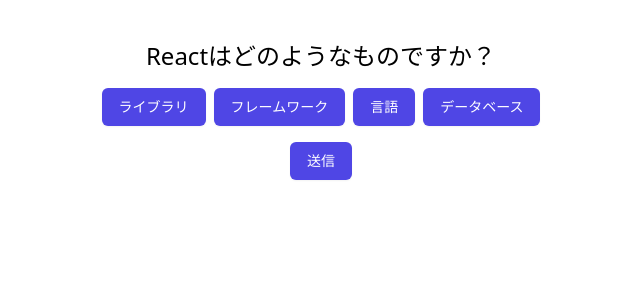
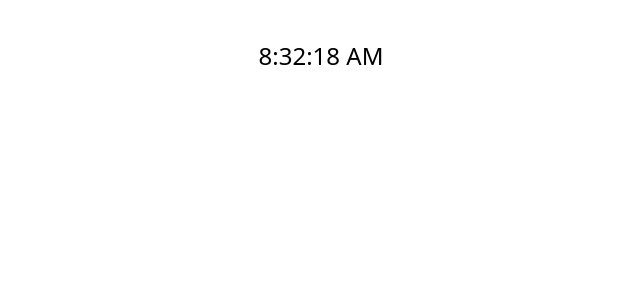
Before and after one commit to shinobu-takahata/react_easy_layout_component, a React (Vite) app: page / in a window 1280 px wide. Shown: the top 300 px of the page, without its empty margins (319-959 px from the left). Built offline with nearby package versions, Linux system fonts and the light colour scheme.

Commit message:
✨ Clock Component

```diff
--- a/src/App.tsx
+++ b/src/App.tsx
@@ -4,11 +4,12 @@
 // import SwtichBackgloundColor from "./components/SwitchBackgloundColor/SwtichBackgloundColor";
 // import Feedback from "./components/Feedback/Feedback";
 // import Temperature from "./components/Temperature/Temperature";
-import Quiz from "./components/Quiz/Quiz";
+// import Quiz from "./components/Quiz/Quiz";
+import Clock from "./components/Clock/Clock";
 function App() {
   return (
     <>
-      <Quiz />
+      <Clock />
     </>
   );
 }
--- /dev/null
+++ b/src/components/Clock/Clock.tsx
@@ -0,0 +1,13 @@
+import { useClock } from "../../hooks/useClock";
+export default function Clock() {
+  const { currentTime } = useClock();
+  return (
+    <div className="mx-auto max-w-4xl mt-10">
+      <div className="flex justify-center">
+        <h3 className="text-center text-2xl">
+          {currentTime.toLocaleTimeString()}
+        </h3>
+      </div>
+    </div>
+  );
+}
--- /dev/null
+++ b/src/hooks/useClock.ts
@@ -0,0 +1,19 @@
+import { useEffect, useState } from "react";
+
+interface UseClock {
+  currentTime: Date;
+}
+
+export function useClock(): UseClock {
+  const [currentTime, setCurrentTime] = useState(new Date());
+
+  useEffect(() => {
+    const interval = setInterval(() => {
+      setCurrentTime(new Date());
+    }, 1000);
+    return () => clearInterval(interval);
+  }, []);
+  return {
+    currentTime,
+  };
+}
```
